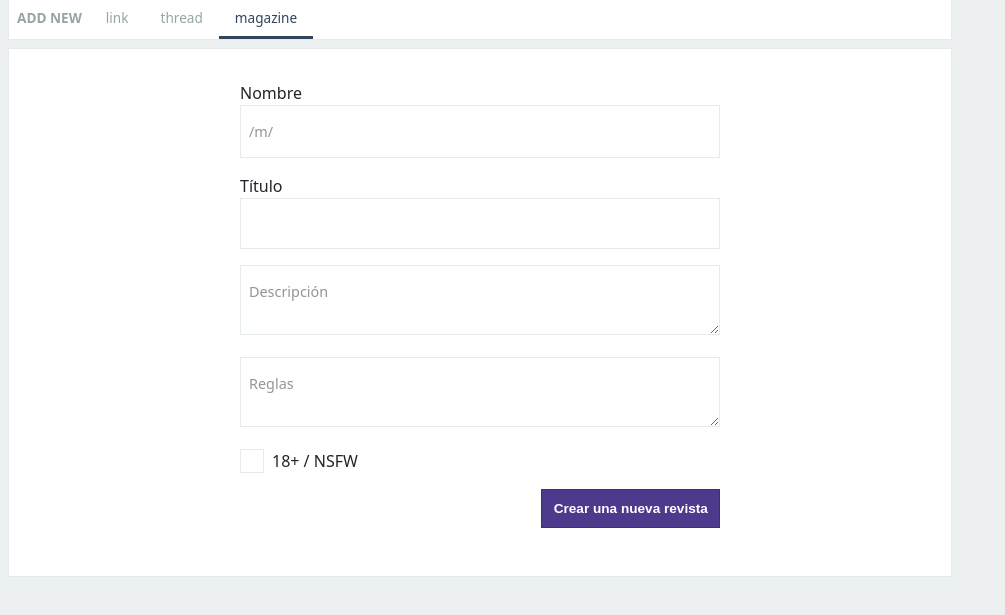
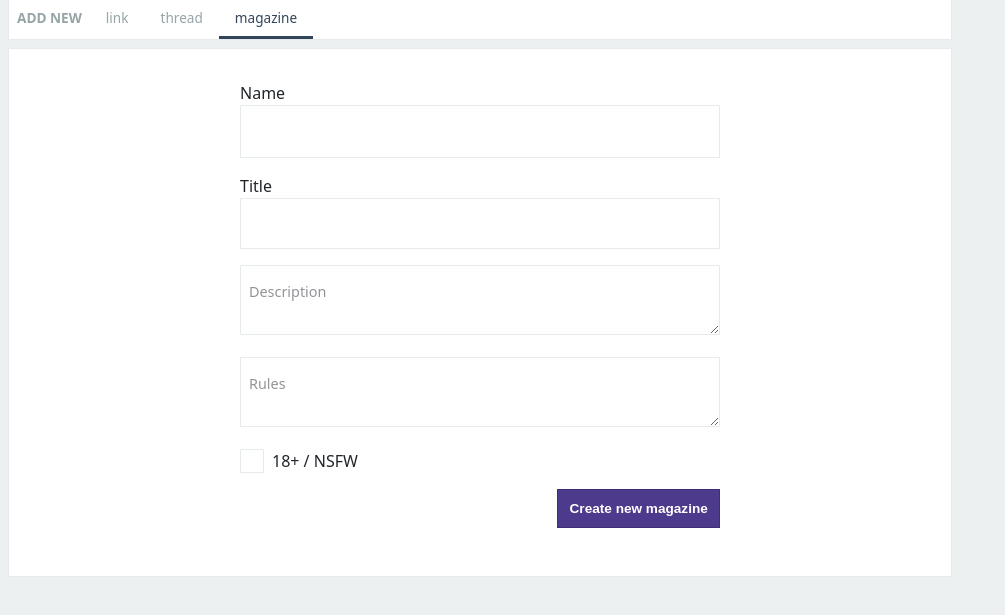
Before and after one commit to danielcaag17/projecte_asw, a Django app: page /newMagazine in a window 1280 px wide. Shown: the part 52-667 px from the top of the page, without its empty margins (0-1005 px from the left). Run offline with Django 4.2, Linux system fonts and the light colour scheme; the visitor is signed in with stand-in values (Sample User, id 1); data comes from the database, SQL or seed files in the repository; some libraries are stand-ins or nearby versions.

Commit message:
Traduccio html magazine

```diff
--- a/api/templates/all_magazines.html
+++ b/api/templates/all_magazines.html
@@ -32,15 +32,15 @@
                         <table>
                             <thead>
                             <tr>
-                                <th style="text-align: center">Nom</th>
+                                <th style="text-align: center">Name</th>
                                 <th style="text-align: center"><a rel="nofollow noopener noreferrer"
                                                                   href="{% url 'all_magazines_thread' %}">Threads</a>
                                 </th>
                                 <th style="text-align: center"><a rel="nofollow noopener noreferrer"
-                                                                  href="{% url 'all_magazines_commented' %}">Comentaris</a>
+                                                                  href="{% url 'all_magazines_commented' %}">Comments</a>
                                 </th>
                                 <th style="text-align: center"><a rel="nofollow noopener noreferrer"
-                                                                  href="{% url 'all_magazines_elements' %}">Publicacions</a>
+                                                                  href="{% url 'all_magazines_elements' %}">Publications</a>
                                 </th>
                                 <th style="text-align: center"><a rel="nofollow noopener noreferrer"
                                                                   href="{% url 'all_magazines_suscriptions' %}">Subscriptions</a>
--- a/api/templates/new_magazine.html
+++ b/api/templates/new_magazine.html
@@ -32,16 +32,16 @@
                 <div class="container">
                     <form name="magazine" method="post" action="{% url 'new_magazine' %}">
                         <div>
-                            <label for="magazine_name" class="required">Nombre</label>
+                            <label for="magazine_name" class="required">Name</label>
                             <input type="text"
                                    id="magazine_name"
                                    name="name"
                                    required="required"
-                                   placeholder="/m/"
+
                             >
                         </div>
                         <div>
-                            <label for="magazine_title" class="required">Título</label>
+                            <label for="magazine_title" class="required">Title</label>
                             <input type="text"
                                    id="magazine_title"
                                    name="title"
@@ -50,10 +50,10 @@
                         </div>
 
                         <div>
-                            <textarea id="magazine_description" name="description" placeholder="Descripción"
+                            <textarea id="magazine_description" name="description" placeholder="Description"
                                        style="overflow: hidden; height: 70px;"></textarea>
                         </div>
-                        <div><textarea id="magazine_rules" name="rules" placeholder="Reglas"
+                        <div><textarea id="magazine_rules" name="rules" placeholder="Rules"
                                        style="overflow: hidden; height: 70px;"></textarea>
                         </div>
                         <div class="checkbox"><label for="magazine_isAdult">18+ / NSFW</label><input type="checkbox"
@@ -64,8 +64,7 @@
                             <div class="float-end">
                                 <button type="submit" id="magazine_submit" name="magazine[submit]"
                                         class="btn btn__primary">
-                                    Crear
-                                    una nueva revista
+                                    Create new magazine
                                 </button>
                             </div>
                         </div>
```
